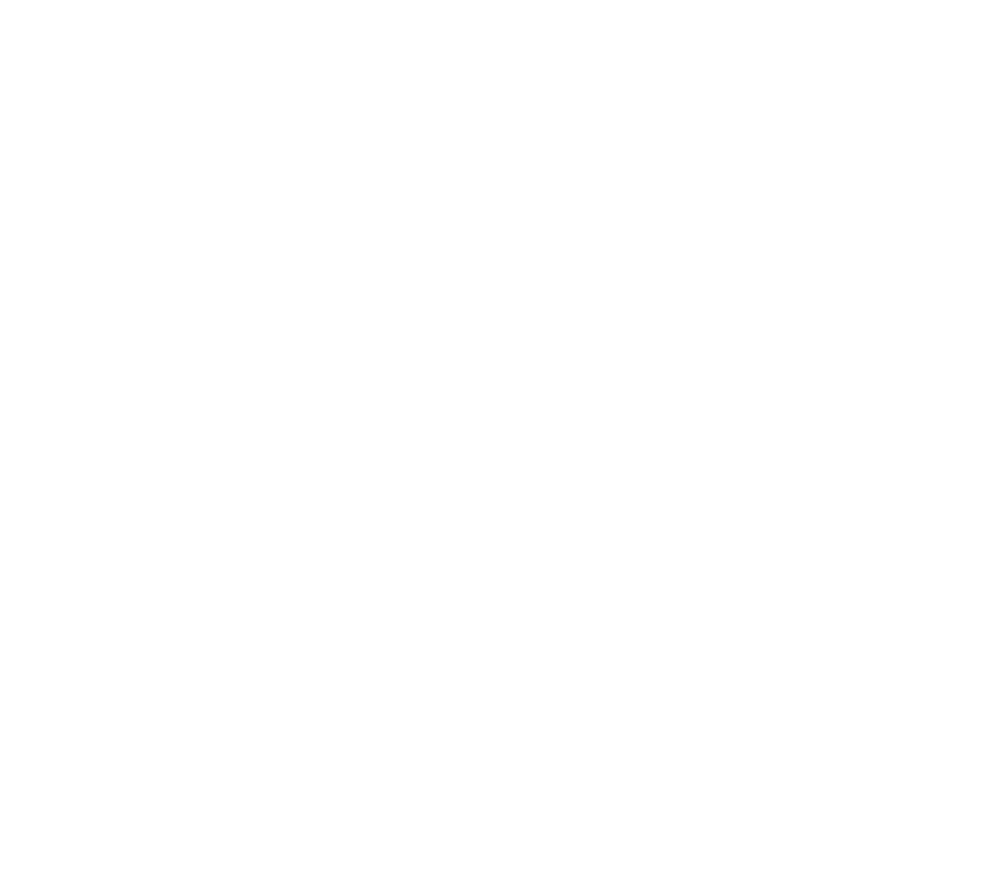
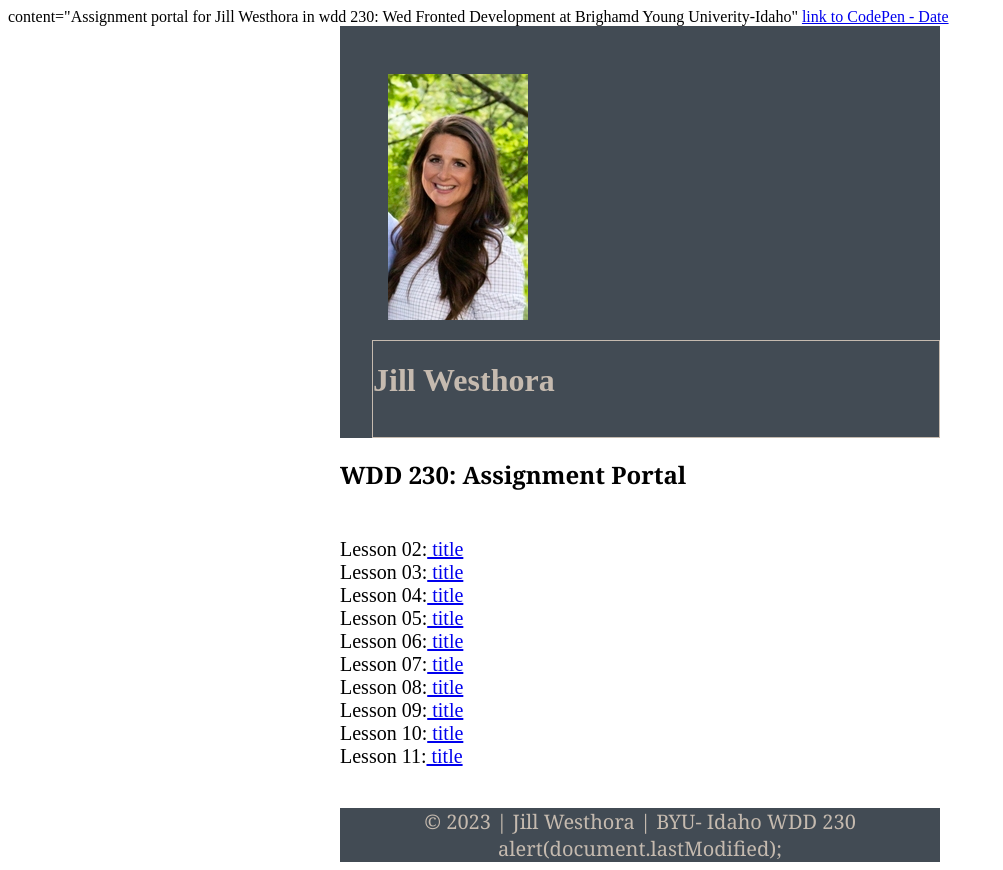
Before and after one commit to jwesthora/wdd231, a plain HTML site: page index.html in a window 1280 px wide. Shown: the whole page, without its empty margins (0-1003 px from the left). Before the commit the page ends 800 px from the top, so only its background shows below. Drawn offline with Linux system fonts and the light colour scheme.

Commit message:
wdd231 changes

```diff
--- a/index.html
+++ b/index.html
@@ -1,12 +1,61 @@
 <!DOCTYPE html>
-<html lang="en">
+<html lang="en-US">
+
 <head>
     <meta charset="UTF-8">
     <meta http-equiv="X-UA-Compatible" content="IE=edge">
     <meta name="viewport" content="width=device-width, initial-scale=1.0">
-    <title>HEllo</title>
+    <title>Collection Of Activities</title>
+    <link rel="stylesheet" href="styles/collection.css">
+    <meta name="author" content="Jill Westhora">
+    content="Assignment portal for Jill Westhora in wdd 230: Wed Fronted Development at Brighamd Young Univerity-Idaho"
 </head>
+
+<a href="https://codepen.io/jwesthora/pen/wvxoOMd">link to CodePen - Date</a>
+
+
+
 <body>
+    <div class="content">
+        <div class="grid">
+            <div class="header-grid">
+                <header>
+                    <div class="img">
+                        <img class="me" src="/images/rsz_rsz_pic_of_jill.jpeg" id="me-img" alt="professional lady">
+                    </div>
+                    <div class="name">
+                        <h1>Jill Westhora</h1>
+                    </div>
+                </header>
+            </div>
+            <main class="lesson-grid">
+                <div class="assignment-heading">
+                    <h2>WDD 230: Assignment Portal</h2>
+                </div>
+                <div class="lesson-links">Lesson 02:<a href="url"> title</a>
+                    <br>Lesson 03:<a href="url"> title</a>
+                    <br>Lesson 04:<a href="url"> title</a>
+                    <br>Lesson 05:<a href="url"> title</a>
+                    <br>Lesson 06:<a href="url"> title</a>
+                    <br>Lesson 07:<a href="url"> title</a>
+                    <br>Lesson 08:<a href="url"> title</a>
+                    <br>Lesson 09:<a href="url"> title</a>
+                    <br>Lesson 10:<a href="url"> title</a>
+                    <br>Lesson 11:<a href="url"> title</a>
 
+
+                </div>
+            </main>
+        </div>
+        <div class="footer-grid">
+            <footer>&copy; 2023 | Jill Westhora | BYU- Idaho WDD 230
+                <br>
+                alert(document.lastModified);
+            </footer>
+        </div>
+        <script src="scripts/script.js"></script>
+
+    </div>
 </body>
+
 </html>
--- /dev/null
+++ b/styles/collection.css
@@ -0,0 +1,54 @@
+#me-img{
+text-align: center;
+padding-top: 3em;
+padding-left: 1em;
+padding-right: 1em;
+padding-bottom: 1em;
+}
+.name{
+    border: 1px solid #c5baaf;
+    padding-bottom: 1em;
+
+
+}
+.content {
+    max-width: 600px;
+    margin: auto;
+  }
+header{
+ padding-left: 2em;
+}
+header, .header-grid{
+    display: grid;
+    grid-template-columns: 1fr;
+   grid-template-rows: 1fr;
+   background-color: #424b54;
+   color:#c5baaf;
+
+}
+main, .lesson-grid{
+    display: grid;
+    grid-template-columns: 1fr;
+   grid-template-rows: 1fr;
+}
+.footer-grid{
+    display: grid;
+    background-color: #424b54;
+   color:#c5baaf;
+   font-family: Cambria, Cochin, Georgia, Times, 'Times New Roman', serif;
+   text-align: center;
+   font-size: 20px;
+
+}
+.lesson-links{
+    grid-column: 1/1;
+    grid-row: 1/2;
+    font-size: 20px;
+    padding-bottom: 2em;
+    padding-top: 5em;
+}
+.assignment-heading{
+    font-family: Cambria, Cochin, Georgia, Times, 'Times New Roman', serif;
+    grid-column: 1/1;
+    grid-row: 1/2;
+}
```
Also changed, not shown: scripts/app.js (added, +49 -0 lines), images/rsz_rsz_pic_of_jill.jpeg (added).
